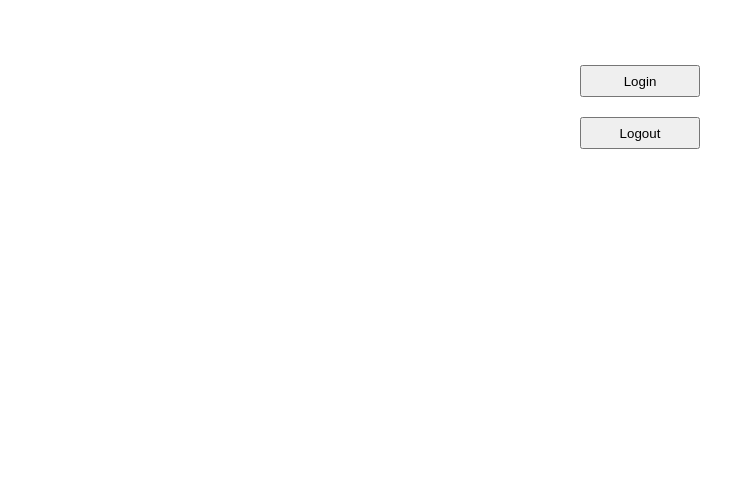
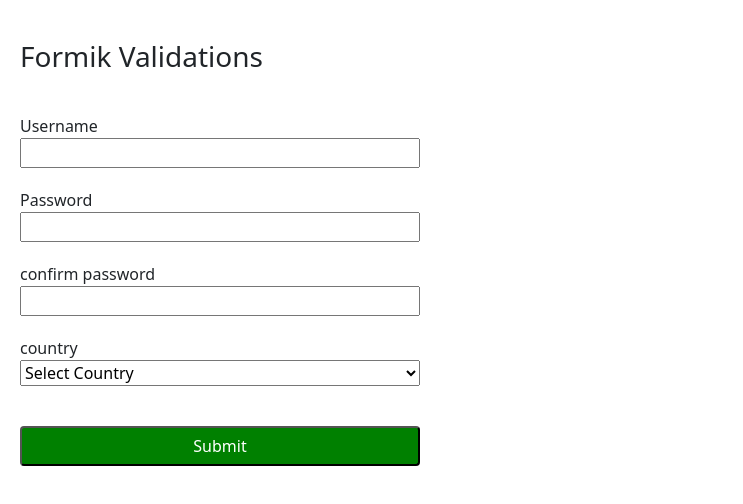
Before and after one commit to vigneshpreservemetals-afk/My_React_Learnings, a React (Create React App) app: page / in a window 1280 px wide. Shown: the top 504 px of the page, without its empty margins (0-743 px from the left). Built offline with nearby package versions, Linux system fonts and the light colour scheme.

Commit message:
added formik with validations

```diff
--- a/src/index.js
+++ b/src/index.js
@@ -1,11 +1,12 @@
 import React from 'react';
 import ReactDOM from 'react-dom/client';
+import 'bootstrap/dist/css/bootstrap.min.css';
 
-import App from './pages/App';
+import FormikValidations from './pages/FormikValidations';
 
 const root = ReactDOM.createRoot(document.getElementById('root'));
 root.render(
   <React.StrictMode>
-  <App />
+  <FormikValidations />
   </React.StrictMode>
 );
--- a/src/pages/App.js
+++ b/src/pages/App.js
@@ -1,10 +1,10 @@
 
-import LoginLogoutProps from "./LoginLogoutProps";
+import FormikValidations from "./FormikValidations";
 
 export default function App(){
 
     return(
-        <LoginLogoutProps name="Vignesh"/>
+        <FormikValidations/>
     )
 
 }
--- /dev/null
+++ b/src/pages/FormikValidations.jsx
@@ -0,0 +1,114 @@
+import React from "react";
+import { Formik,Form,FastField,ErrorMessage } from "formik";
+import * as Yup from 'yup'
+import 'bootstrap/dist/css/bootstrap.min.css';
+
+
+const initialValues = {
+    username: "",
+    password: "",
+    confirmpassword: "",
+    country: ""
+}
+
+const validationSchema = Yup.object ({
+
+    username : Yup.string()
+    .required("username is mandatory")
+    .email("username should be in Email Format"),
+
+    password : Yup.string()
+    .required("password is mandatory")
+    .matches(
+  /^(?=.*[A-Z])(?=.*[0-9])(?=.*[!@#$%^&*]).{8,12}$/,
+  "Password should contain at least 1 uppercase letter, 1 number and 1 special character"),
+
+    confirmpassword : Yup.string()
+    .required("confirm password required")
+    .oneOf([Yup.ref("password")], "passwords must match"),
+
+    country : Yup.string()
+    .required("country is mandatory")
+
+
+})
+
+const fieldStyle = {
+    display:"Flex",
+    flexDirection:"column",
+    marginTop:"40px",
+    marginLeft:"20px",
+    width:"400px",
+}
+
+const fieldStyle1 = {
+    display:"Flex",
+    flexDirection:"column",
+    marginTop:"20px",
+    marginLeft:"20px",
+    width:"400px",
+}
+
+export default function FormikValidations(){
+
+    return <div>
+
+        <h3 style={{marginLeft:"20px", marginTop:"40px"}}> Formik Validations </h3>
+
+    <Formik
+
+    initialValues={initialValues}
+
+    validationSchema={validationSchema}
+
+    onSubmit={(values, {resetForm}) => {
+        console.log("values===>",values);
+        resetForm();
+
+    }}>
+
+    <Form>
+
+
+    <div style={fieldStyle}>
+    <label htmlFor="username"> Username </label>
+    <FastField name="username" type="text"/>
+    <ErrorMessage name="username" component="div" className="text-danger"/>
+    </div>
+
+    <div style={fieldStyle1}>
+    <label htmlFor="password"> Password </label>
+    <FastField name="password" type="password"/>
+    <ErrorMessage name="password" component ="div" className="text-danger"/>
+    </div>
+
+    <div style={fieldStyle1}>
+    <label htmlFor="confirmpassword"> confirm password </label>
+    <FastField name="confirmpassword" type="password"/>
+    <ErrorMessage name="confirmpassword" component ="div" className="text-danger"/>
+    </div>
+
+    <div style={fieldStyle1}>
+    <label htmlFor="country"> country </label>
+    <FastField as="select" name="country">
+    <option value={""}> Select Country </option>
+    <option value={"IN"}> India    </option>
+    <option value={"PK"}> Pakistan </option>
+    <option value={"CN"}> China </option>
+    </FastField>
+    <ErrorMessage name="country"component="div" className="text-danger"/>
+    </div>
+
+
+    <div style={{marginLeft:"20px", marginTop:"40px"}}>
+    <button type="submit" style={{borderRadius:"4px",width:"400px",height:"40px", background:"green", color:"white"}}> Submit </button>
+    </div>
+
+    </Form>
+
+
+
+    </Formik>
+
+    </div>
+}
--- a/src/pages/LoginLogoutProps.jsx
+++ /dev/null
@@ -1,43 +0,0 @@
-
-
-import React, { useState } from "react";
-
-export default function LoginLogoutProps(props) {
-
-    const [message, setMessage] = useState();
-
-    const login = () => {
-        setMessage("Hello,Welcome to React World"+ " " + props.name)
-    }
-
-    const logut = () => {
-        setMessage("Thank You, Bye" + " " + props.name)
-    }
-
-    const buttonStyle = {
-        marginTop  :"20px",
-        width      :"120px",
-        height     :"32px"
-    }
-
-    const pageStyle  = {
-        alignItems     : "center",
-        justifyContent : "center",
-        display        : "flex",
-        flexDirection  : "column"
-    }
-
-
-    return (
-
-        <div style={pageStyle}>
-
-            <h3> {message} </h3>
-
-            <button onClick={login} style ={buttonStyle}> Login </button>
-
-            <button onClick={logut} style={buttonStyle}> Logout</button>
-        </div>
-    )
-
-}
```
Also changed, not shown: package.json (+6 -3 lines), 1 other file (tests, documents, lock files or other folders).
